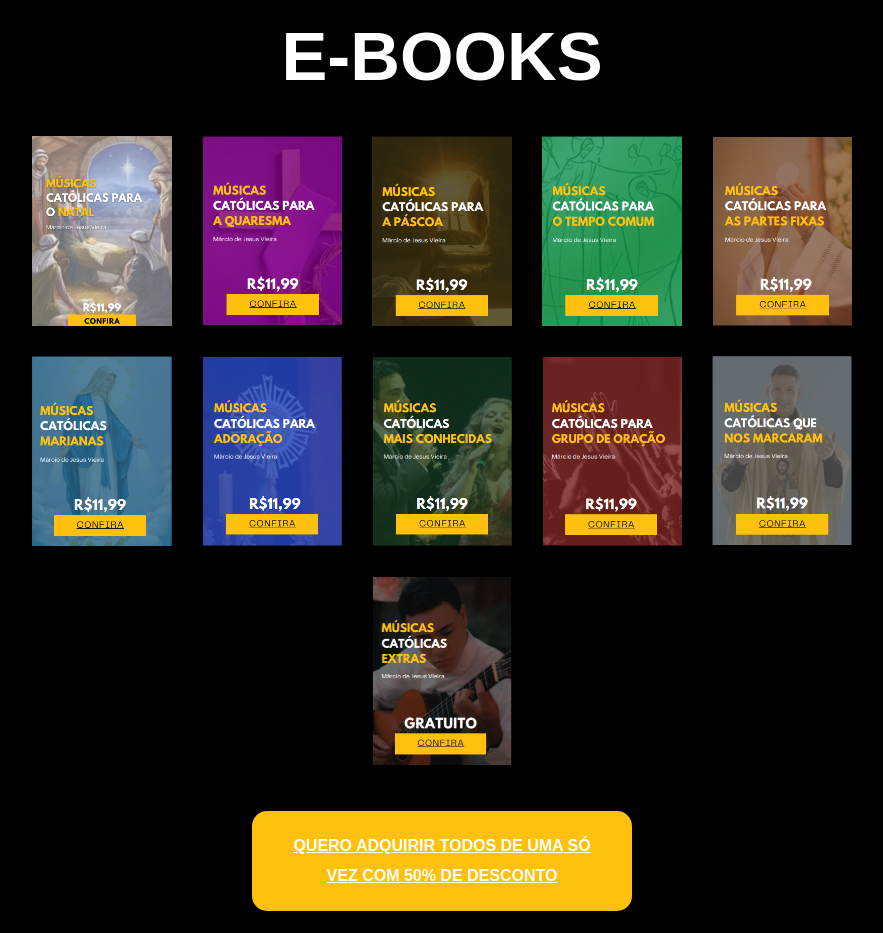
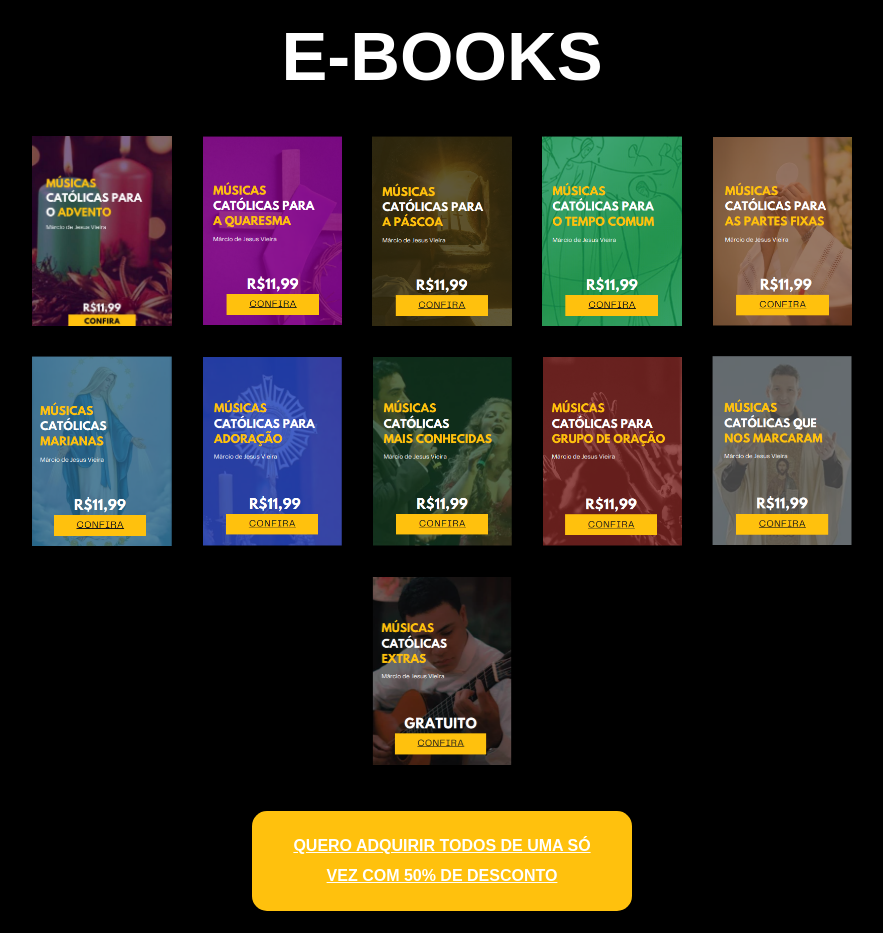
Before and after one commit to violaocatolico/cifras, a React (Create React App) app: page / in a window 1280 px wide. Shown: the part 2180-3113 px from the top of the page, without its empty margins (198-1081 px from the left). Built offline with nearby package versions, Linux system fonts and the light colour scheme.

Commit message:
Troca de imagem e comentário novo ebook a cadastrar

```diff
--- a/src/app/sections/Section4.js
+++ b/src/app/sections/Section4.js
@@ -8,10 +8,12 @@
   {
     title: 'Músicas católicas para advento e natal',
     link: 'https://pay.hotmart.com/N62353886T?bid=1649784419701',
-    image: 'Stories.png',
+    image: '1.2.jpeg',
   },
-  /*{
-    title: 'Músicas católicas para advento',
+  /*
+  ***TROCAR LINK DO EBOOK***
+  {
+    title: 'Músicas católicas para o natal',
     link: 'https://pay.hotmart.com/N62353886T?bid=1649784419701',
     image: '1.2.jpeg',
   },*/
```
